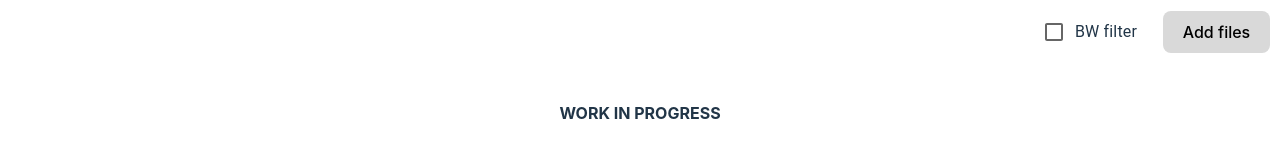
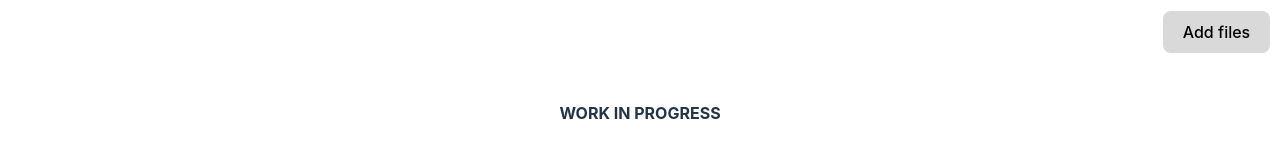
Before and after one commit to TapToCommunity/TapToLabelDesigner, a React (Vite) app: page / in a window 1280 px wide. Shown: the top 160 px of the page. Built offline with nearby package versions, Linux system fonts and the light colour scheme.

Commit message:
code-split

```diff
--- a/src/App.tsx
+++ b/src/App.tsx
@@ -1,7 +1,9 @@
-import { useContext } from 'react';
+import { useContext, lazy } from 'react';
 import { FileDropContext } from './components/FileDropper';
-import { LabelEditor } from './components/LabelEditor';
 import './App.css';
+
+const LabelEditor = lazy(() => import('./components/LabelEditor'));
+
 
 function App() {
   const { files, canvasArrayRef } = useContext(FileDropContext);
--- a/src/components/FabricCanvasWrapper.tsx
+++ b/src/components/FabricCanvasWrapper.tsx
@@ -1,7 +1,6 @@
-import type { Canvas } from 'fabric';
 import { useRef, useEffect } from 'react';
 import { cardLikeOptions } from '../constants';
-
+import { Canvas, FabricImage, util, Rect, FabricObject } from 'fabric';
 type WrapperProp = {
   file: File;
   setFabricCanvas: (canvas: Canvas | null) => void;
@@ -13,7 +12,6 @@ export const FabricCanvasWrapper = ({ file, setFabricCanvas }: WrapperProp) => {
   useEffect(() => {
     let fabricCanvas: Canvas;
     if (canvasRef.current) {
-      import('fabric').then(({ Canvas, FabricImage, util, Rect, FabricObject }) => {
       FabricObject.ownDefaults.originX = 'center';
       FabricObject.ownDefaults.originY = 'center';
       fabricCanvas = new Canvas(canvasRef.current!, {
@@ -37,7 +35,6 @@ export const FabricCanvasWrapper = ({ file, setFabricCanvas }: WrapperProp) => {
           setFabricCanvas(fabricCanvas);
         });
       }
-      });
     }
     return () => {
       if (fabricCanvas) {
--- a/src/components/FileDropper.tsx
+++ b/src/components/FileDropper.tsx
@@ -6,13 +6,14 @@ import {
   useCallback,
   useRef,
   useMemo,
+  lazy,
 } from 'react';
-import type { Canvas, FabricImage } from 'fabric';
-import { filters } from 'fabric';
+import type { Canvas } from 'fabric';
 import type { FC, JSX, ReactEventHandler, DragEvent as ReactDragEvent, RefObject } from 'react';
 import './FileDropper.css';
-import Checkbox from '@mui/material/Checkbox';
-import FormControlLabel from '@mui/material/FormControlLabel';
+
+
+const FilterDropdown = lazy(() => import('./FilterDropdown.tsx'));
 
 type contextType = {
   files: File[];
@@ -51,21 +52,6 @@ export const FileDropper: FC<FileDropperProps> = ({ children }) => {
 
   const openInputFile = useCallback(() => {
     hiddenInput.current && hiddenInput.current.click();
-  }, []);
-
-  const toggleFilter = useCallback<ReactEventHandler<HTMLInputElement>>((evt) => {
-    import('fabric').then(({ filters }) => {
-      const BWFilter = new filters.BlackWhite();
-      const filterOn = (evt.target as HTMLInputElement).checked;
-      const canvases = canvasArrayRef.current;
-      canvases.forEach((canvas) => {
-        canvas.getObjects('image').forEach((image) => {
-          (image as unknown as FabricImage).filters = (filterOn ? [BWFilter as unknown as filters.BaseFilter] : []);
-          (image as FabricImage).applyFilters();
-        });
-        canvas.renderAll();
-      });
-    });
   }, []);
 
   const preparePdf = useCallback(() => {
@@ -115,7 +101,7 @@ export const FileDropper: FC<FileDropperProps> = ({ children }) => {
     <FileDropContext.Provider value={contextValue}>
       <div className="topHeader" >
         <input multiple ref={hiddenInput} type="file" onChange={fileLoader} style={{ display: 'none' }} />
-        <FormControlLabel control={<Checkbox onChange={toggleFilter} />} label="BW filter" />
+        {hasFiles && <FilterDropdown canvasArrayRef={canvasArrayRef} />}
         <button onClick={openInputFile} >Add files</button>
         {hasFiles && <button onClick={preparePdf} >make PDF</button>}
       </div>
--- a/src/components/LabelEditor.tsx
+++ b/src/components/LabelEditor.tsx
@@ -4,6 +4,7 @@ import { FabricCanvasWrapper } from './FabricCanvasWrapper';
 import './LabelEditor.css';
 import type { Canvas } from 'fabric';
 import { cardLikeOptions, cardRatio } from '../constants';
+import { util } from 'fabric';
 
 type LabelEditorProps = {
   file: File;
@@ -28,10 +29,8 @@ export const LabelEditor = ({ file, canvasArrayRef, index }: LabelEditorProps) =
           width: chosenWidth,
           height: Math.ceil(chosenWidth / cardRatio),
         });
-        import('fabric').then(({ util }) => {
-          const scale = util.findScaleToFit(cardLikeOptions, fabricCanvas);
-          fabricCanvas.setZoom(scale);
-        });
+        const scale = util.findScaleToFit(cardLikeOptions, fabricCanvas);
+        fabricCanvas.setZoom(scale);
       });
       resizeObserver.observe(divRef);
       return () => {
@@ -50,3 +49,5 @@ export const LabelEditor = ({ file, canvasArrayRef, index }: LabelEditorProps) =
     </div>
   );
 }
+
+export default LabelEditor;
```
Lines whose indentation alone changed are shown as unchanged.
